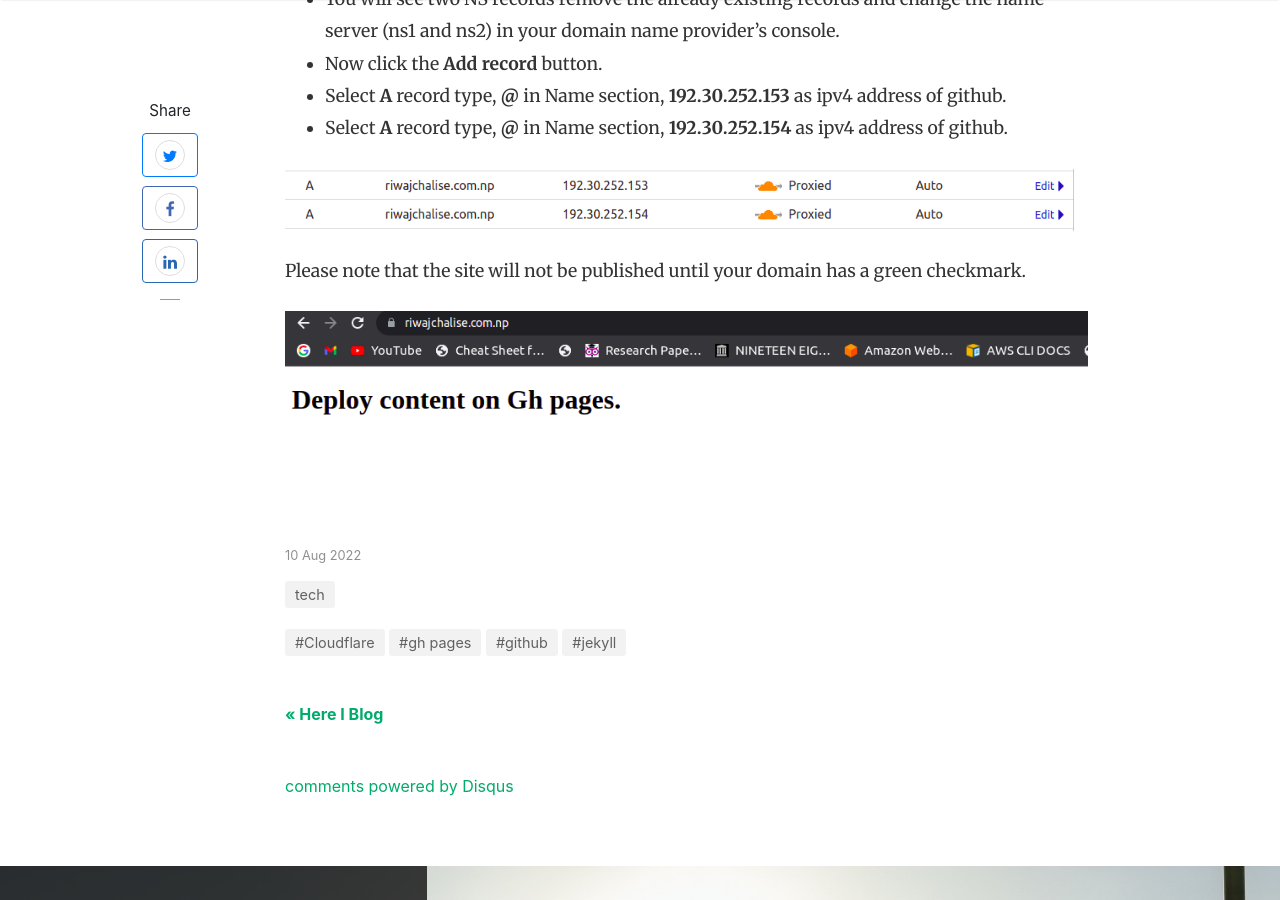
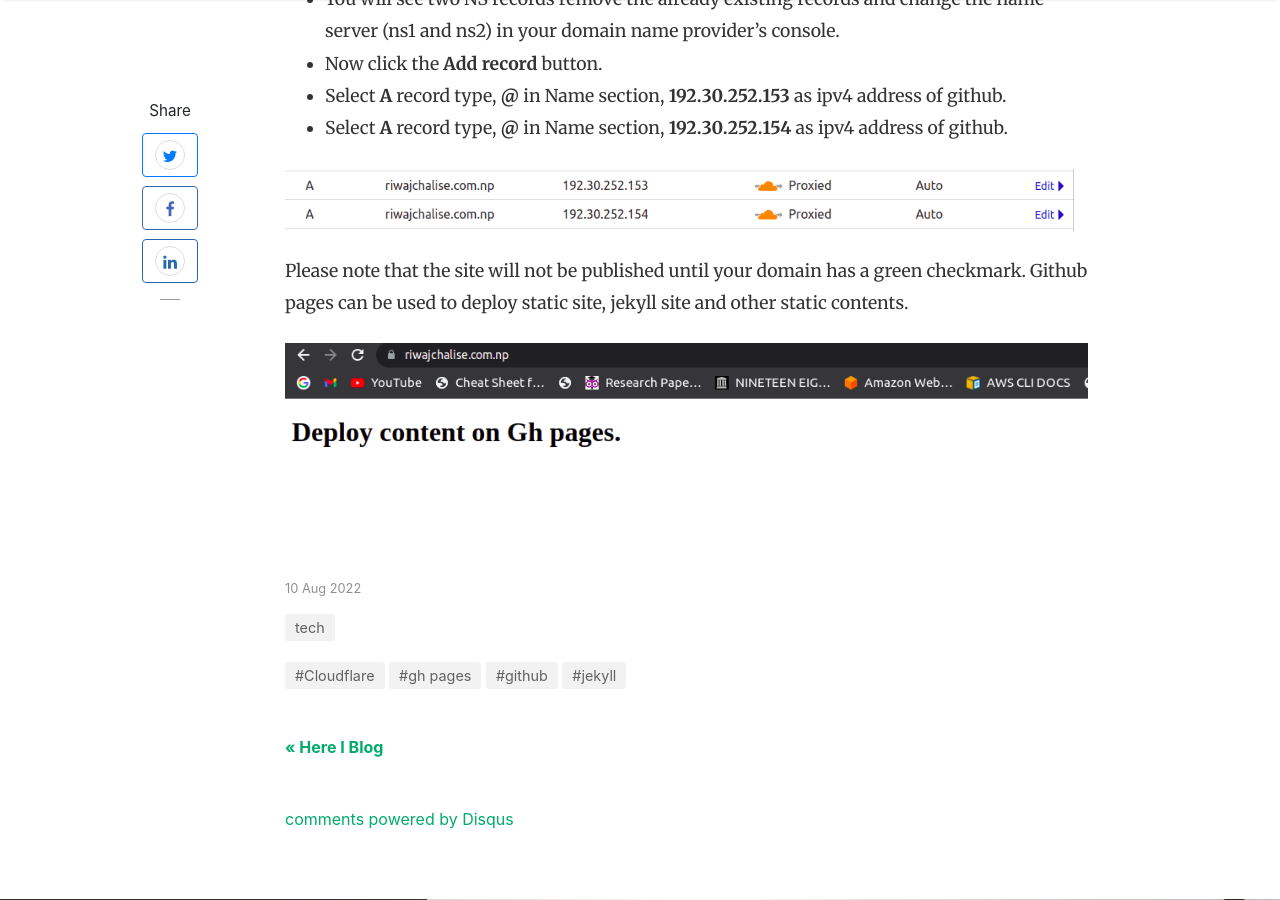
Before and after one commit to Riwajchalise/blog, a Jekyll site: the page built from _posts/2022-08-10-how-to-use-custom-domain-in-github-pages.md, in a window 1280 px wide and 900 px high, scrolled down 2406 px. Built offline with Jekyll 4.4.1, drawn with Linux system fonts in a browser that asks for light colours; nearby versions of some CDN libraries; comment, search, counter and statistics services are not loaded.

Commit message:
added new blog

```diff
--- a/_posts/2022-08-10-how-to-use-custom-domain-in-github-pages.md
+++ b/_posts/2022-08-10-how-to-use-custom-domain-in-github-pages.md
@@ -42,6 +42,6 @@ Now We have to Point our domain into Github's IP address and we will be using cl
 
 ![Dns record]({{ site.baseurl }}/assets/images/dns-record.png)
 
-Please note that the site will not be published until your domain has a green checkmark.
+Please note that the site will not be published until your domain has a green checkmark. Github pages can be used to deploy static site, jekyll site and other static contents.
 
 ![Web pages]({{ site.baseurl }}/assets/images/final-site.png)
```
